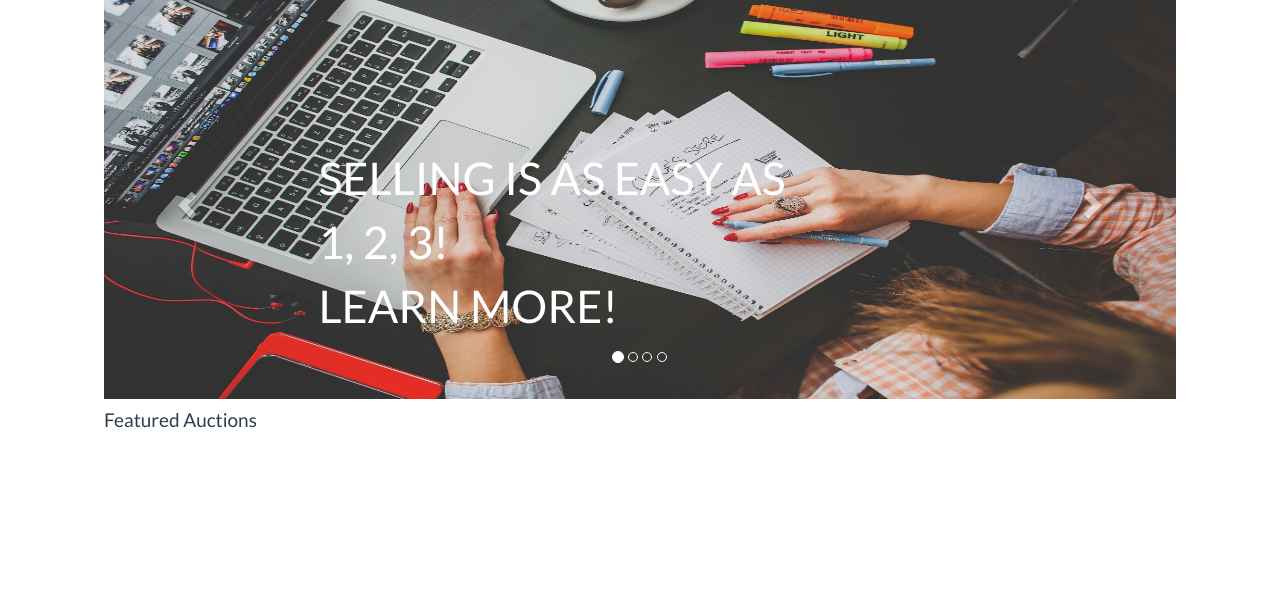
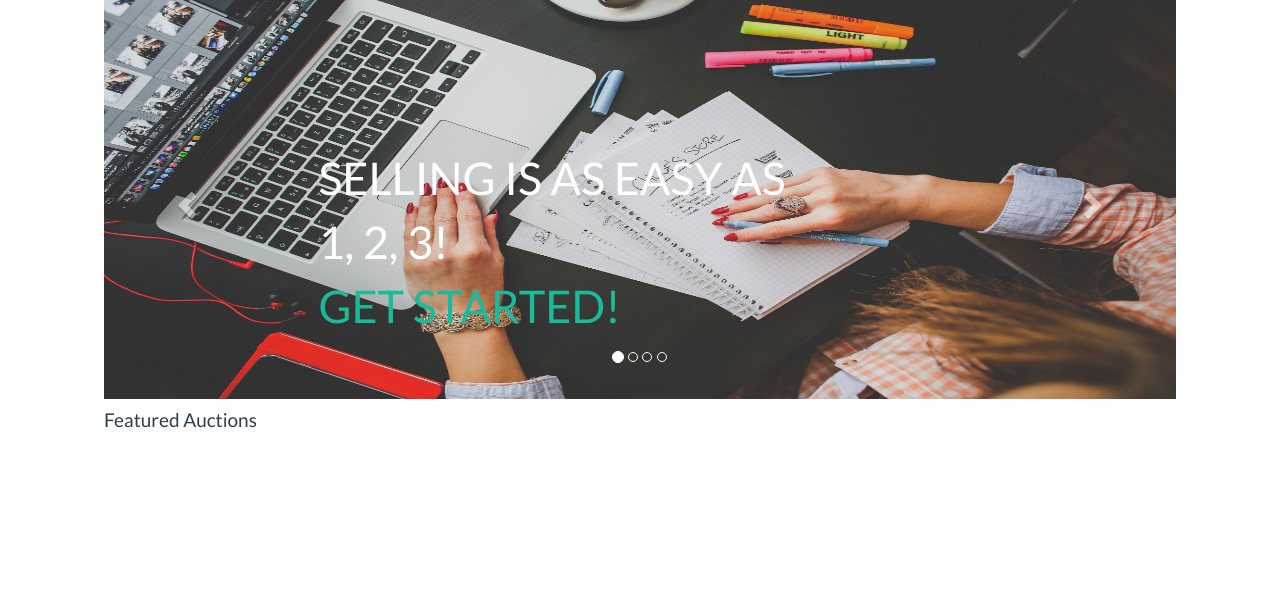
Before and after one commit to huang4fstudio/comp3013_project, a PHP site: page / in a window 1280 px wide. Shown: the part 126-735 px from the top of the page. Run offline with PHP 8.4, Linux system fonts and the light colour scheme; the visitor is signed in with stand-in values (Sample User, id 1); data that the repository does not hold is empty.

Commit message:
Modified carousel link

```diff
--- a/public_html/index.php
+++ b/public_html/index.php
@@ -1,7 +1,7 @@
 <?php
    session_start();
-   require_once("../resources/modules/check_login.php");
-   check_login(true);
+  //  require_once("../resources/modules/check_login.php");
+  //  check_login(true);
 ?>
 <!DOCTYPE html>
 <html lang="en">
@@ -39,7 +39,7 @@
           <div class="item active">
             <p class="carousel-caption">
                 Selling is as easy as <br> 1, 2, 3! <br>
-                Learn more!
+                <a href="sell.php">Get Started!</a>
             </p>
             <img src="img/seller.jpg" alt="Seller">
           </div>
```
